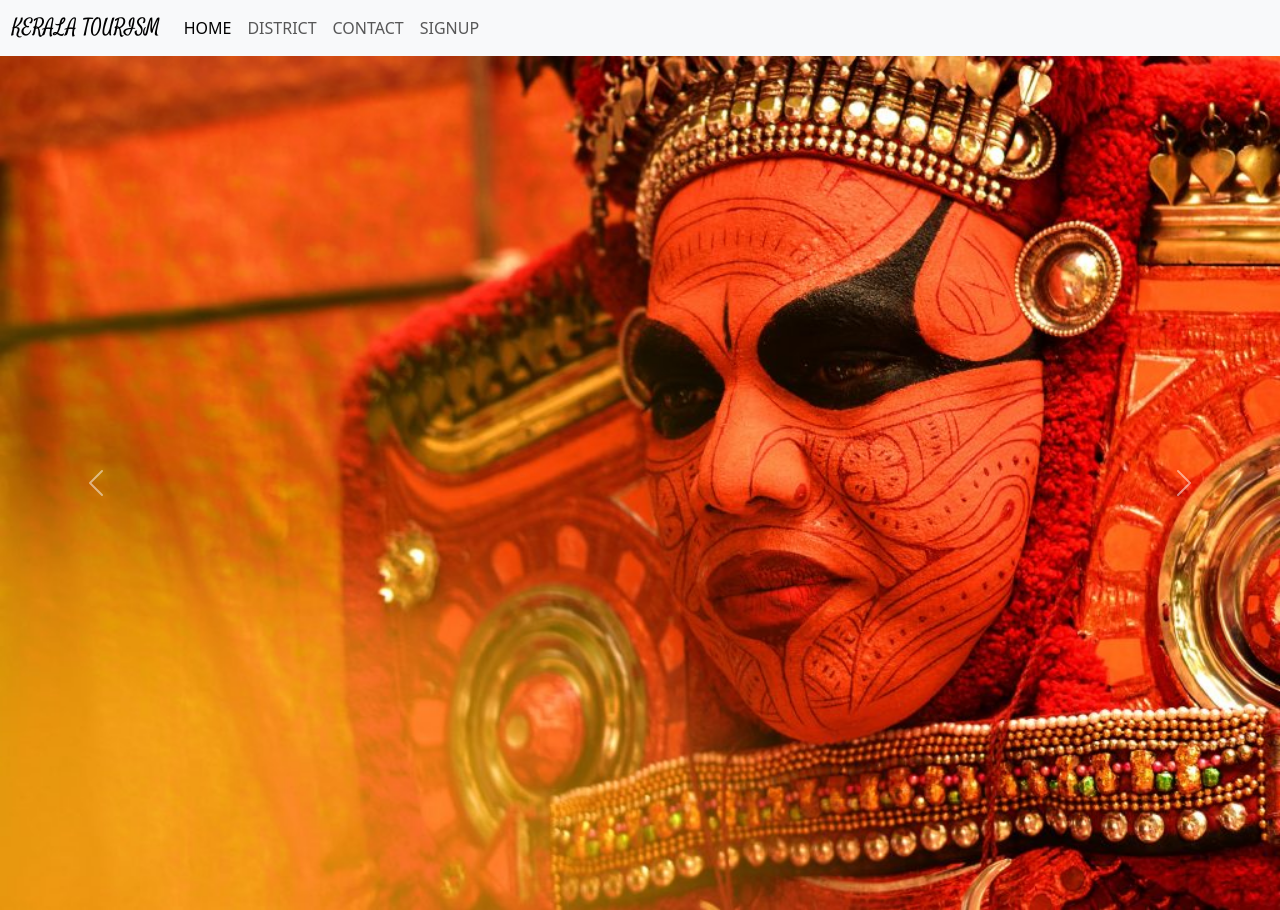
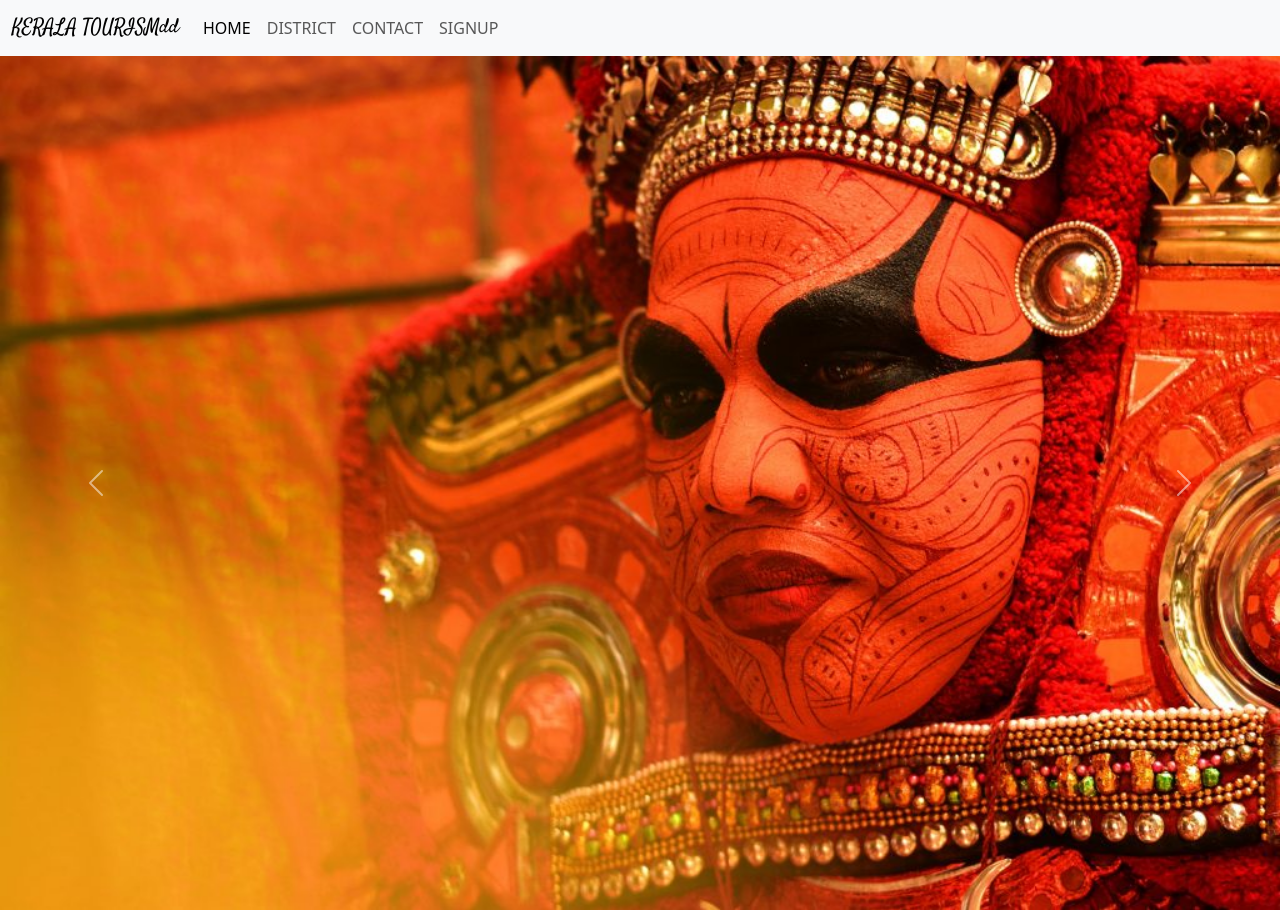
Before and after one commit to sandhram/travel-website, a plain HTML site: page index.html in a window 1280 px wide. Shown: the top 910 px of the page. Drawn offline with nearby package versions, Linux system fonts and the light colour scheme; files whose address does not match are found by name.

Commit message:
new change

```diff
--- a/index.html
+++ b/index.html
@@ -21,7 +21,7 @@
   <div >
     <nav class="navbar navbar-expand-lg bg-body-tertiary">
         <div class="container-fluid">
-          <a  id="tour" class="navbar-brand" href="website.html">KERALA TOURISM</a>
+          <a  id="tour" class="navbar-brand" href="website.html">KERALA TOURISMdd</a>
           <button class="navbar-toggler" type="button" data-bs-toggle="collapse" data-bs-target="#navbarNav" aria-controls="navbarNav" aria-expanded="false" aria-label="Toggle navigation">
             <span class="navbar-toggler-icon"></span>
           </button>
```
